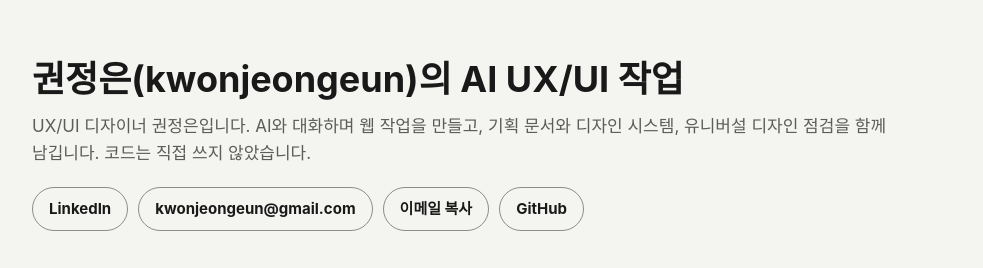
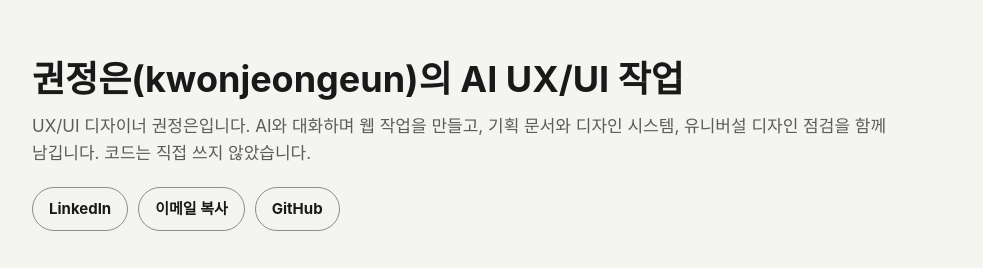
Before and after one commit to silvergarden/judy_ai_uxui, a plain HTML site: page index.html in a window 1280 px wide. Both pictures are taken after a click on the button "이메일 복사". Shown: the top 268 px of the page, without its empty margins (148-1131 px from the left). Drawn offline with Linux system fonts and the light colour scheme.

Commit message:
첫 화면 연락처: 이메일 주소 링크를 빼고 [이메일 복사] 버튼만 남김 (#17)
Claude-Session: https://claude.ai/code/session_01U47gVfdSyur3ZX2weQj8TA

Co-authored-by: Claude Opus 5.5 <noreply@anthropic.com>

```diff
--- a/index.html
+++ b/index.html
@@ -43,6 +43,7 @@
   @media (max-width:560px) { table { min-width:0; } th:nth-child(3), td:nth-child(3) { display:none; } th, td { padding:12px; } }   /* 휴대폰에서는 한 줄 설명을 숨겨 가로 스크롤 없이 */
   .contact .copy { min-height:44px; padding:0 16px; border:1px solid #8C8C88; border-radius:999px; background:none; color:var(--ink); font:inherit; font-size:15px; font-weight:700; cursor:pointer; }
   .contact .copy:focus-visible { outline:3px solid #2F6FEB; outline-offset:2px; }
+  .sr { position:absolute; width:1px; height:1px; overflow:hidden; clip:rect(0 0 0 0); white-space:nowrap; }
   footer { margin-top:40px; color:var(--sub); font-size:14px; }
   footer a { color:var(--ink); }
 </style>
@@ -53,8 +54,8 @@
   <p class="lead">UX/UI 디자이너 권정은입니다. AI와 대화하며 웹 작업을 만들고, 기획 문서와 디자인 시스템, 유니버설 디자인 점검을 함께 남깁니다. 코드는 직접 쓰지 않았습니다.</p>
   <nav class="contact" aria-label="연락처">
     <a href="https://www.linkedin.com/in/jeongeunkwon/">LinkedIn</a>
-    <a href="mailto:kwonjeongeun@gmail.com">kwonjeongeun@gmail.com</a>
     <button type="button" id="copyMail" class="copy">이메일 복사</button>
+    <span id="mailStatus" class="sr" aria-live="polite"></span>
     <a href="https://github.com/silvergarden/kwonjeongeun_ai_uxui">GitHub</a>
   </nav>
   <h2 class="sec">최신 작업</h2>
@@ -110,7 +111,7 @@
 // 메일 앱이 연결되지 않은 기기에서는 이메일 링크를 눌러도 아무 일이 없으므로, 주소를 복사하는 버튼을 둔다
 document.getElementById('copyMail').onclick = async (e) => {
   const b = e.currentTarget, mail = 'kwonjeongeun@gmail.com';
-  try { await navigator.clipboard.writeText(mail); b.textContent = '복사했어요'; }
+  try { await navigator.clipboard.writeText(mail); b.textContent = '복사했어요'; document.getElementById('mailStatus').textContent = '이메일 주소 ' + mail + '을 복사했습니다'; }
   catch (err) { b.textContent = mail; }
   setTimeout(() => { b.textContent = '이메일 복사'; }, 2000);
 };
```
